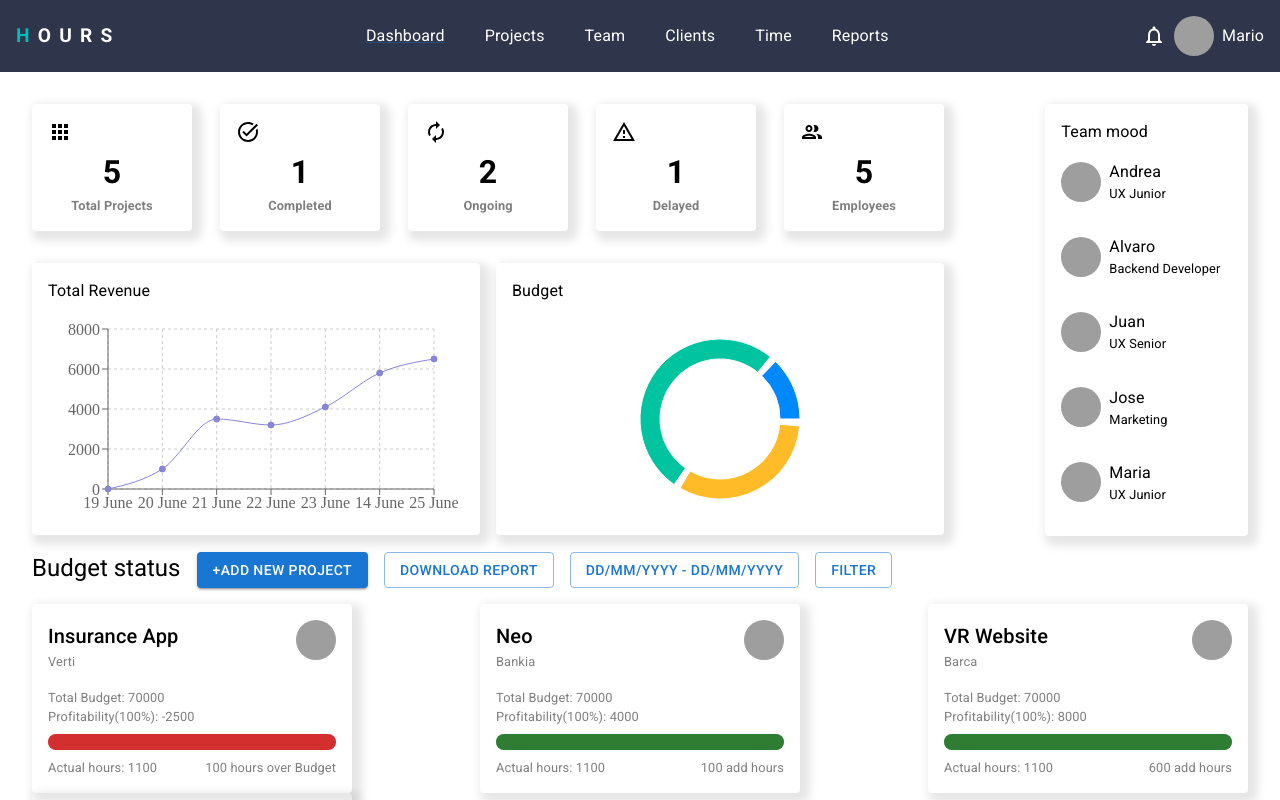
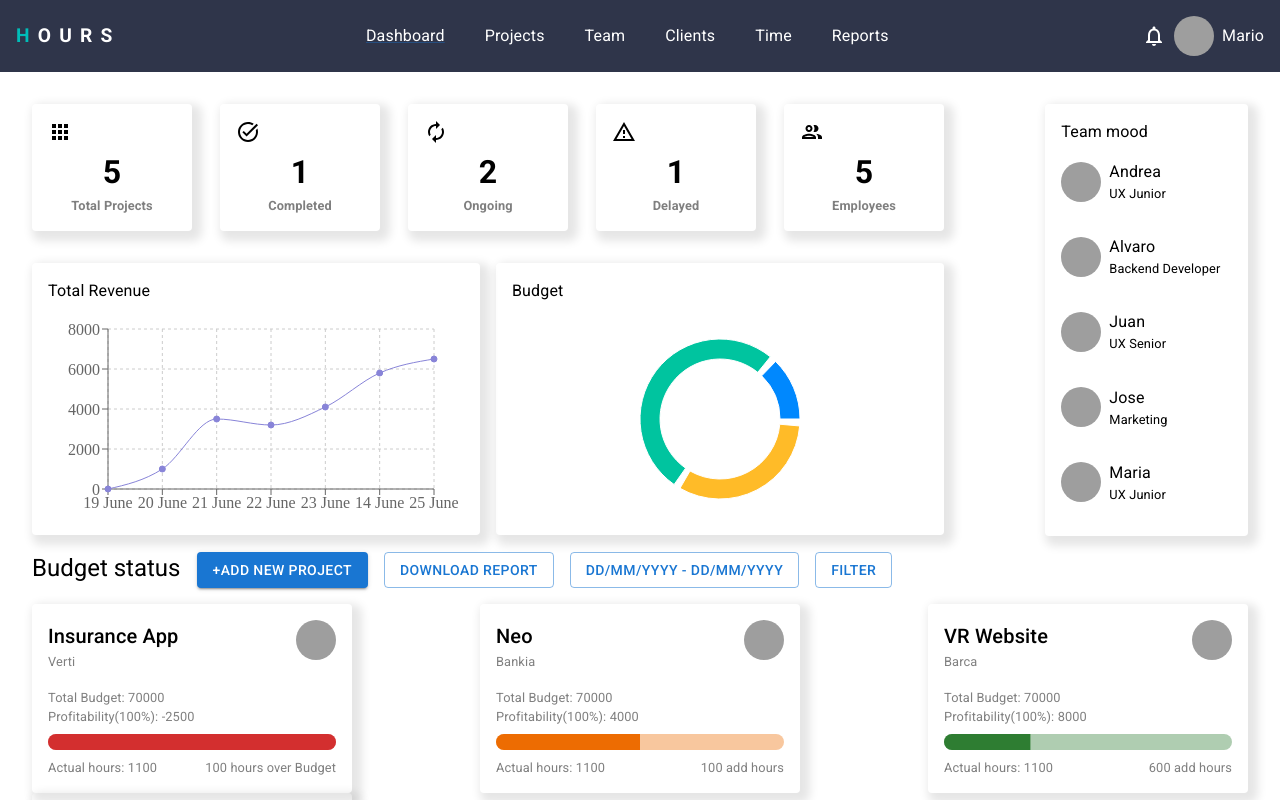
Before and after one commit to tuhindas30/project-manager-dashboard, a React (Vite) app: page / in a window 1280 px wide. Shown: the top 800 px of the page. Built offline with nearby package versions, Linux system fonts and the light colour scheme; grey boxes are pictures that could not be loaded.

Commit message:
Add progress parameter

```diff
--- a/src/App.tsx
+++ b/src/App.tsx
@@ -132,6 +132,7 @@ function App() {
               profitability,
               actual_hours,
               total_hours,
+              progress,
             }) => (
               <BudgetCard
                 key={id}
@@ -141,6 +142,7 @@ function App() {
                 profitability={profitability}
                 actualHours={actual_hours}
                 totalHours={total_hours}
+                progress={progress}
               />
             )
           )}
--- a/src/components/BudgetCard.tsx
+++ b/src/components/BudgetCard.tsx
@@ -13,6 +13,7 @@ interface BudgetCardProps {
   profitability: number;
   actualHours: number;
   totalHours: number;
+  progress: number;
 }
 
 const StyledCard = styled(Grid2)(() => ({
@@ -38,10 +39,12 @@ const BudgetCard = ({
   profitability,
   actualHours,
   totalHours,
+  progress,
 }: BudgetCardProps) => {
   const getProgressColor = () => {
     const diff = totalHours - actualHours;
     if (diff > 0) return "error";
+    if (progress >= 50) return "warning";
     return "success";
   };
 
@@ -62,7 +65,7 @@ const BudgetCard = ({
         className="progress"
         variant="determinate"
         color={getProgressColor()}
-        value={100}
+        value={progress}
       />
       <Grid2 justifyContent={"space-between"} container>
         <Typography className="description">
--- a/src/data/projects.json
+++ b/src/data/projects.json
@@ -7,7 +7,8 @@
     "budget": 70000,
     "profitability": -2500,
     "actual_hours": 1100,
-    "total_hours": 1200
+    "total_hours": 1200,
+    "progress": 100
   },
   {
     "id": 2,
@@ -17,7 +18,8 @@
     "budget": 70000,
     "profitability": 4000,
     "actual_hours": 1100,
-    "total_hours": 1000
+    "total_hours": 1000,
+    "progress": 50
   },
   {
     "id": 3,
@@ -27,7 +29,8 @@
     "budget": 70000,
     "profitability": 8000,
     "actual_hours": 1100,
-    "total_hours": 500
+    "total_hours": 500,
+    "progress": 30
   },
   {
     "id": 4,
@@ -37,6 +40,7 @@
     "budget": 70000,
     "profitability": 5000,
     "actual_hours": 1100,
-    "total_hours": 700
+    "total_hours": 700,
+    "progress": 30
   }
 ]
```
